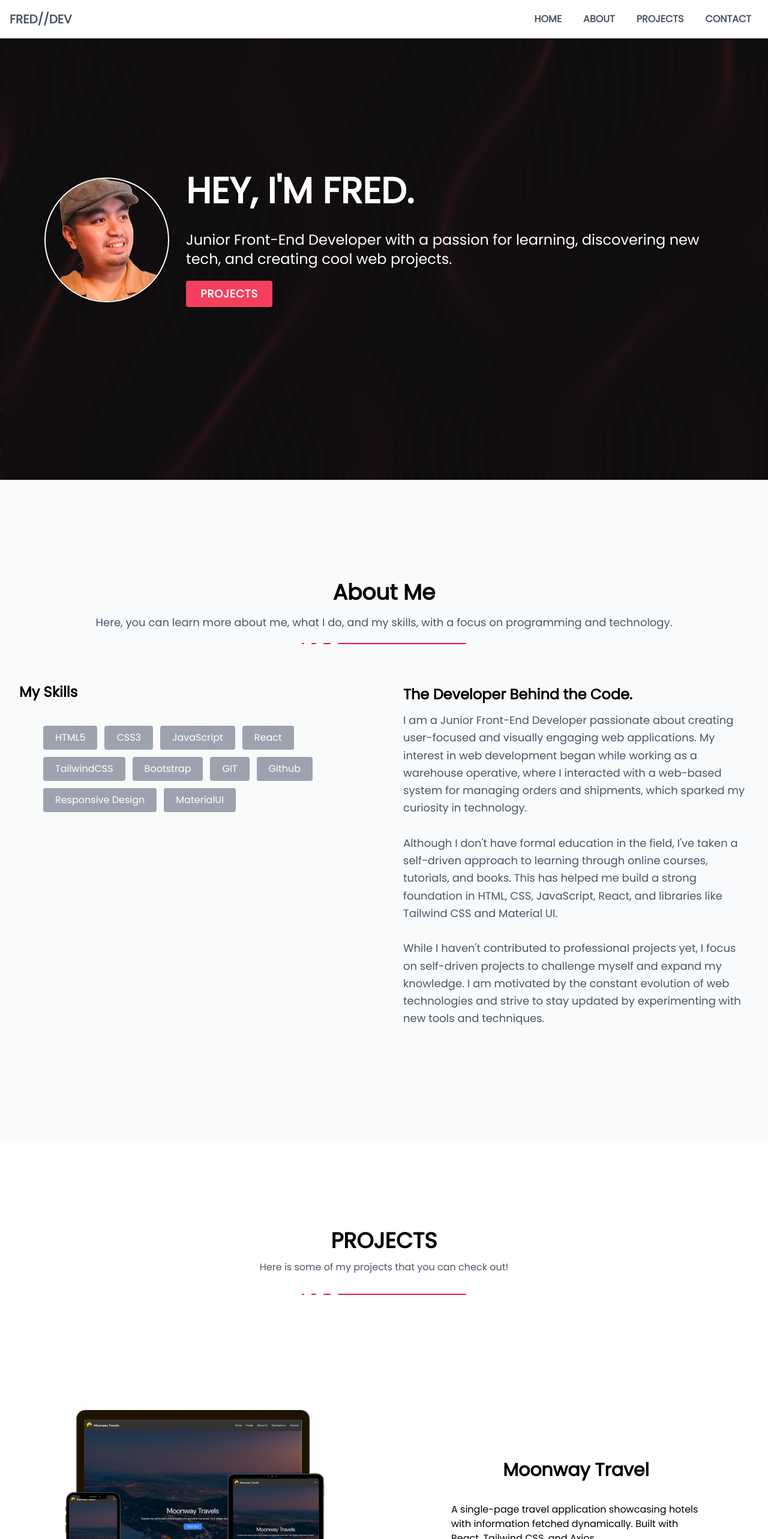
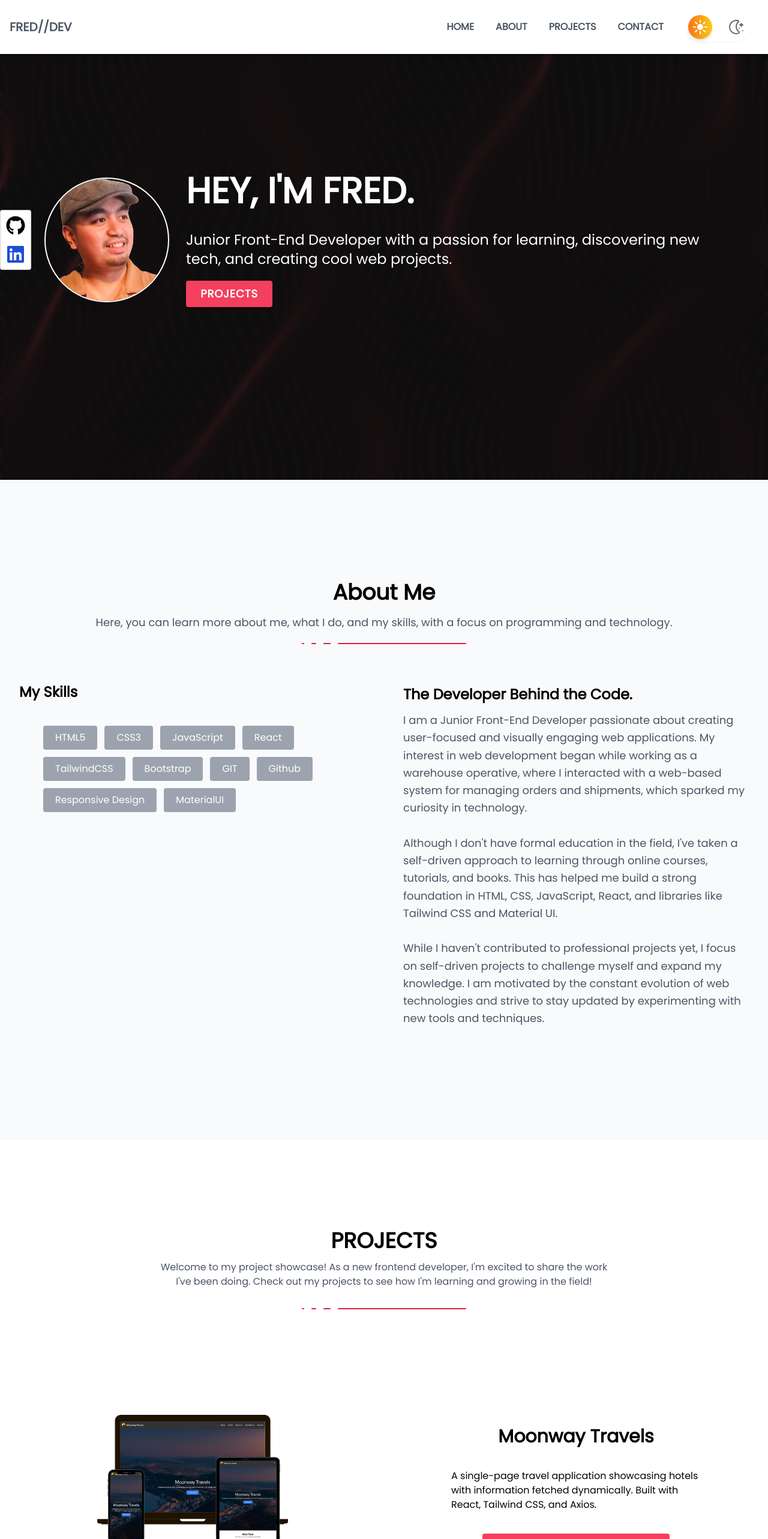
Before and after one commit to FredH2O/portfolio, a React (Vite) app: page / in a window 1280 px wide. Shown: the top 2566 px of the page at 60% size. Built offline with nearby package versions, Linux system fonts and the light colour scheme.

Commit message:
Made light and dark mode workgit add .

```diff
--- a/src/components/AboutMe.jsx
+++ b/src/components/AboutMe.jsx
@@ -5,7 +5,7 @@ const AboutMe = () => {
     <section className="py-10 px-4 rounded">
       <div className="text-center mb-8 flex flex-col items-center">
         <h2 className="text-4xl font-semibold">About Me</h2>
-        <p className="mt-4 text-lg text-gray-600">
+        <p className="mt-4 text-lg text-gray-600 dark:text-white">
           Here, you can learn more about me, what I do, and my skills, with a
           focus on programming and technology.
         </p>
@@ -45,7 +45,7 @@ const AboutMe = () => {
           <h3 className="text-2xl font-semibold mb-3">
             The Developer Behind the Code.
           </h3>
-          <p className="text-lg leading-relaxed text-gray-600">
+          <p className="text-lg leading-relaxed text-gray-600 dark:text-white">
             I am a Junior Front-End Developer passionate about creating
             user-focused and visually engaging web applications. My interest in
             web development began while working as a warehouse operative, where
--- /dev/null
+++ b/src/components/DarkAndLightButton.jsx
@@ -0,0 +1,43 @@
+import React, { useContext } from "react";
+import { Theme } from "../context/Theme";
+
+const DarkAndLightButton = () => {
+  const { theme, toggleThemeMode } = useContext(Theme);
+
+  return (
+    <label class="inline-flex items-center relative">
+      <input
+        class="peer hidden"
+        id="toggle"
+        type="checkbox"
+        checked={theme === "dark"}
+        onChange={toggleThemeMode}
+      />
+      <div class="relative w-[110px] h-[50px] bg-white peer-checked:bg-zinc-500 rounded-full after:absolute after:content-[''] after:w-[40px] after:h-[40px] after:bg-gradient-to-r from-orange-500 to-yellow-400 peer-checked:after:from-zinc-900 peer-checked:after:to-zinc-900 after:rounded-full after:top-[5px] after:left-[5px] active:after:w-[50px] peer-checked:after:left-[105px] peer-checked:after:translate-x-[-100%] shadow-sm duration-300 after:duration-300 after:shadow-md"></div>
+      <svg
+        height="0"
+        width="100"
+        viewBox="0 0 24 24"
+        data-name="Layer 1"
+        id="Layer_1"
+        xmlns="http://www.w3.org/2000/svg"
+        class="fill-white peer-checked:opacity-60 absolute w-6 h-6 left-[13px]"
+      >
+        <path d="M12,17c-2.76,0-5-2.24-5-5s2.24-5,5-5,5,2.24,5,5-2.24,5-5,5ZM13,0h-2V5h2V0Zm0,19h-2v5h2v-5ZM5,11H0v2H5v-2Zm19,0h-5v2h5v-2Zm-2.81-6.78l-1.41-1.41-3.54,3.54,1.41,1.41,3.54-3.54ZM7.76,17.66l-1.41-1.41-3.54,3.54,1.41,1.41,3.54-3.54Zm0-11.31l-3.54-3.54-1.41,1.41,3.54,3.54,1.41-1.41Zm13.44,13.44l-3.54-3.54-1.41,1.41,3.54,3.54,1.41-1.41Z"></path>
+      </svg>
+      <svg
+        height="512"
+        width="512"
+        viewBox="0 0 24 24"
+        data-name="Layer 1"
+        id="Layer_1"
+        xmlns="http://www.w3.org/2000/svg"
+        class="fill-black opacity-60 peer-checked:opacity-70 peer-checked:fill-white absolute w-6 h-6 right-[13px]"
+      >
+        <path d="M12.009,24A12.067,12.067,0,0,1,.075,10.725,12.121,12.121,0,0,1,10.1.152a13,13,0,0,1,5.03.206,2.5,2.5,0,0,1,1.8,1.8,2.47,2.47,0,0,1-.7,2.425c-4.559,4.168-4.165,10.645.807,14.412h0a2.5,2.5,0,0,1-.7,4.319A13.875,13.875,0,0,1,12.009,24Zm.074-22a10.776,10.776,0,0,0-1.675.127,10.1,10.1,0,0,0-8.344,8.8A9.928,9.928,0,0,0,4.581,18.7a10.473,10.473,0,0,0,11.093,2.734.5.5,0,0,0,.138-.856h0C9.883,16.1,9.417,8.087,14.865,3.124a.459.459,0,0,0,.127-.465.491.491,0,0,0-.356-.362A10.68,10.68,0,0,0,12.083,2ZM20.5,12a1,1,0,0,1-.97-.757l-.358-1.43L17.74,9.428a1,1,0,0,1,.035-1.94l1.4-.325.351-1.406a1,1,0,0,1,1.94,0l.355,1.418,1.418.355a1,1,0,0,1,0,1.94l-1.418.355-.355,1.418A1,1,0,0,1,20.5,12ZM16,14a1,1,0,0,0,2,0A1,1,0,0,0,16,14Zm6,4a1,1,0,0,0,2,0A1,1,0,0,0,22,18Z"></path>
+      </svg>
+    </label>
+  );
+};
+
+export default DarkAndLightButton;
--- a/src/components/Header.jsx
+++ b/src/components/Header.jsx
@@ -2,7 +2,7 @@ import Navbar from "./Navbar";
 
 const Header = () => {
   return (
-    <header className="absolute top-0 z-50 w-full shadow-md">
+    <header className="fixed top-0 z-50 w-full shadow-md">
       <Navbar />
     </header>
   );
--- a/src/components/HeroSection.jsx
+++ b/src/components/HeroSection.jsx
@@ -1,14 +1,22 @@
 import SideBarSocials from "./SideBarSocials";
 import me from "/images/me.png";
 import Waves from "./Waves";
+import { Theme } from "../context/Theme";
+import { useContext } from "react";
 
 const HeroSection = () => {
+  const { theme } = useContext(Theme);
+
   return (
     <section className="relative h-screen flex justify-center">
       {/* background and overlay */}
       <div className="absolute inset-0 z-20 bg-white/5 backdrop-blur-sm"></div>
       <Waves
-        lineColor="rgba(244, 63, 94, 0.3)"
+        lineColor={
+          theme === "dark"
+            ? "rgba(250, 250, 250, 0.3)"
+            : "rgba(244, 63, 94, 0.3)"
+        }
         backgroundColor="rgba(0, 0, 0, 1)"
         waveSpeedX={0.02}
         waveSpeedY={0.01}
--- a/src/components/Navbar.jsx
+++ b/src/components/Navbar.jsx
@@ -1,4 +1,5 @@
 import { useState } from "react";
+import DarkAndLightButton from "./DarkAndLightButton";
 
 const Navbar = () => {
   const [menuOpen, setMenuOpen] = useState(false);
@@ -48,6 +49,7 @@ const Navbar = () => {
             CONTACT
           </a>
         </li>
+        <DarkAndLightButton />
       </ul>
     </nav>
   );
--- a/src/components/Projects.jsx
+++ b/src/components/Projects.jsx
@@ -6,17 +6,19 @@ const Projects = () => {
     <section>
       <div className="text-center my-32 space-y-3 flex flex-col items-center">
         <h2 className="uppercase font-bold text-4xl">Projects</h2>
-        <p className="text-gray-600">
-          Here is some of my projects that you can check out!
+        <p className="text-gray-600 dark:text-white max-w-screen-md">
+          Welcome to my project showcase! As a new frontend developer, I'm
+          excited to share the work I've been doing. Check out my projects to
+          see how I'm learning and growing in the field!
         </p>
         <BorderStyling />
       </div>
       {projects.map((proj, index) => (
         <div
           key={index}
-          className="container grid grid-cols-2 place-items-center items-center justify-center"
+          className="container grid lg:grid-cols-2 grid-cols-1 place-items-center items-center justify-center"
         >
-          <img className="w-3/4" src={proj.image} alt={proj.title} />
+          <img className="w-2/4" src={proj.image} alt={proj.title} />
           <div className="h-full flex flex-col space-y-7 justify-center items-center gap-2 p-2">
             <h3 className="text-3xl font-semibold">{proj.title}</h3>
             <p className="w-2/3">{proj.description}</p>
--- a/src/components/SideBarSocials.jsx
+++ b/src/components/SideBarSocials.jsx
@@ -1,7 +1,7 @@
 import { FaGithub, FaLinkedin } from "react-icons/fa";
 const SideBarSocials = () => {
   return (
-    <div className="absolute h-screen left-0 md:flex hidden flex-col justify-center">
+    <div className="absolute h-screen z-20 left-0 md:flex hidden flex-col justify-center">
       <div className="rounded bg-white border-2 flex items-center justify-center flex-col">
         <a
           href="https://github.com/FredH2O"
--- a/src/context/Theme.jsx
+++ b/src/context/Theme.jsx
@@ -1,9 +1,16 @@
-import React, { createContext, useState } from "react";
+import React, { createContext, useEffect, useState } from "react";
 
 export const Theme = createContext();
 
 export const ThemeProvider = ({ children }) => {
   const [theme, setTheme] = useState("light");
+
+  useEffect(() => {
+    const root = document.documentElement;
+    theme === "dark"
+      ? root.classList.add("dark")
+      : root.classList.remove("dark");
+  }, [theme]);
 
   const toggleThemeMode = () => {
     setTheme((prev) => (prev === "light" ? "dark" : "light"));
--- a/src/data/Projects.js
+++ b/src/data/Projects.js
@@ -6,7 +6,7 @@ import plantcare from "../images/plant-care-guide.png";
 const projects = [
   {
     image: moonway,
-    title: "Moonway Travel",
+    title: "Moonway Travels",
     description:
       "A single-page travel application showcasing hotels with information fetched dynamically. Built with React, Tailwind CSS, and Axios.",
     link: "https://fredh2o.github.io/moonway-travel/",
--- a/src/layout/MainLayout.jsx
+++ b/src/layout/MainLayout.jsx
@@ -10,14 +10,15 @@ const MainLayout = () => {
       <Header />
       <main>
         <HeroSection />
-        <div className="bg-slate-50">
+        <div className="bg-slate-50 dark:bg-gray-900 dark:text-white duration-200">
           <div className="py-32 container mx-auto">
             <AboutMe />
           </div>
         </div>
-
-        <div className="container mx-auto py-5">
-          <Projects />
+        <div className="dark:bg-gray-800 dark:text-white duration-200">
+          <div className="container mx-auto py-5">
+            <Projects />
+          </div>
         </div>
       </main>
       <Footer />
```
